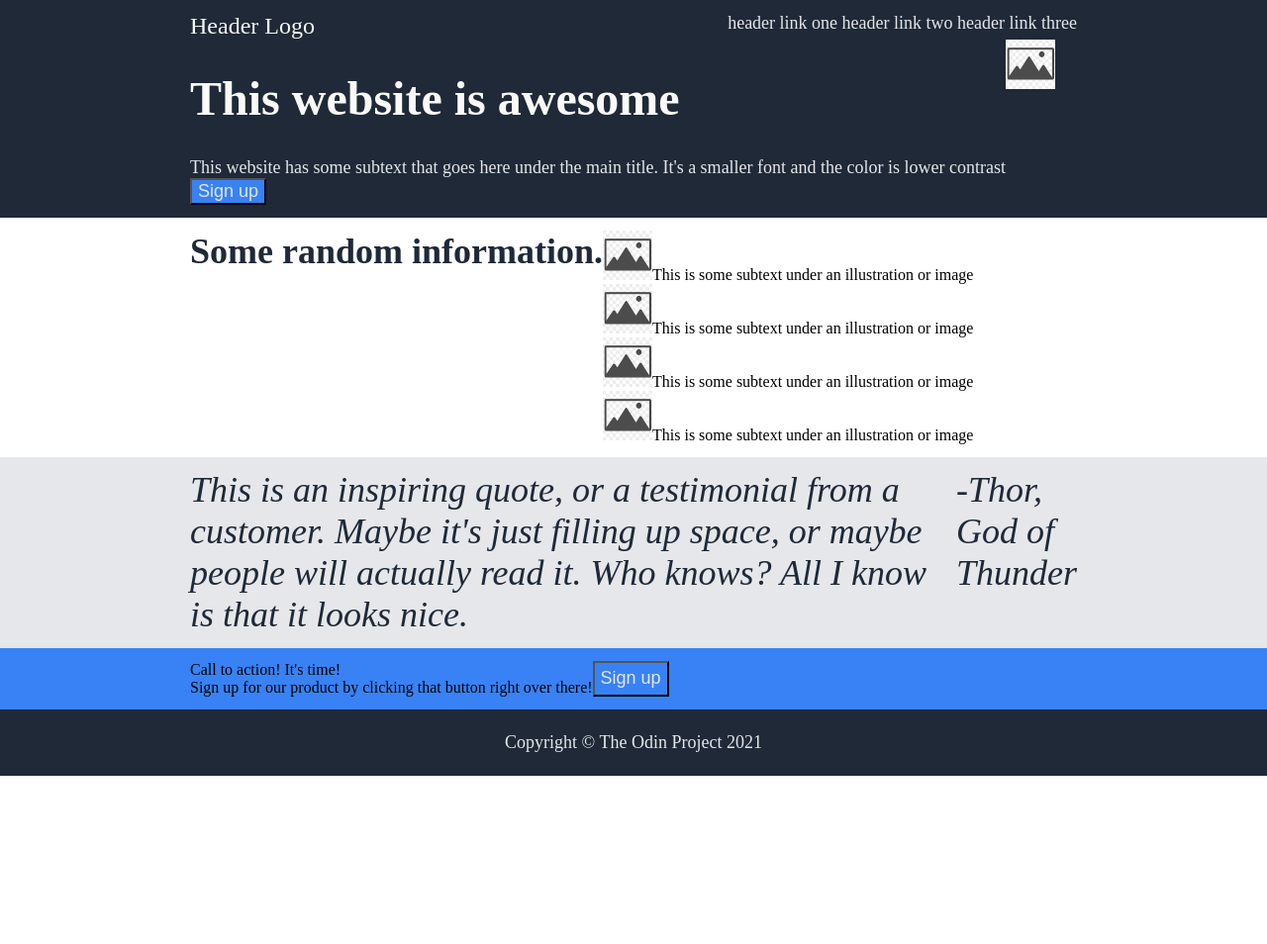
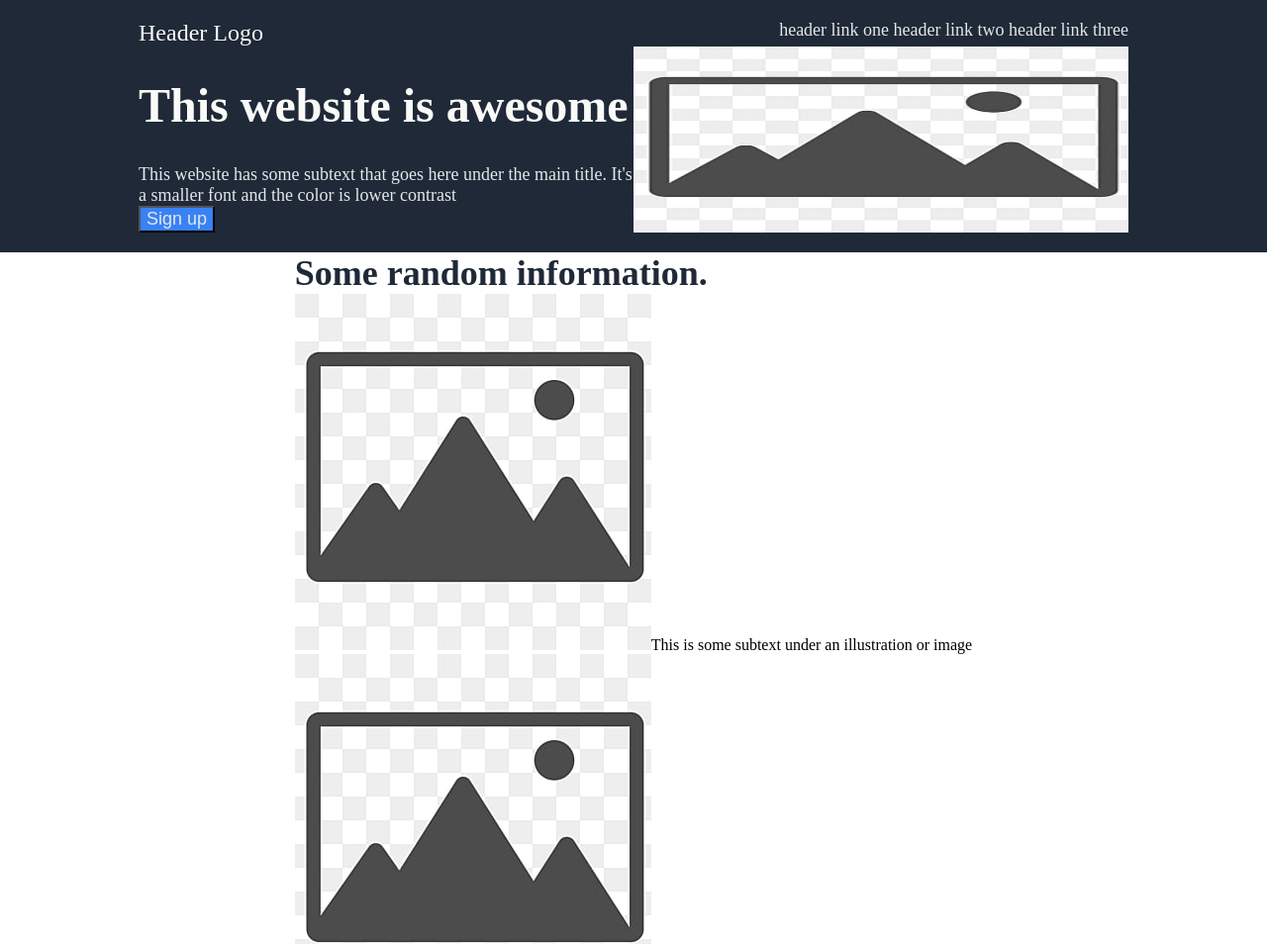
Before and after one commit to VessOne7/1-Landing-Page, a plain HTML site: page index.html in a window 1280 px wide. Shown: the top 954 px of the page at 99% size. Before the commit the page ends 800 px from the top, so only its background shows below. Drawn offline with Linux system fonts and the light colour scheme.

Commit message:
Still fighting

```diff
--- a/index.html
+++ b/index.html
@@ -8,6 +8,7 @@
 </head>
 <body>
     <div class="header">
+        <div class="wtf">
           <div class="top">
               <div class="logo">Header Logo</div>
               <div class="links">
@@ -17,12 +18,13 @@
               </div>
           </div>
           <div class="desc">
-            <div>
+              <div class="hero">
                   <h1 class="Hero">This website is awesome</h1>
                   <div class="Hero_sub">This website has some subtext that goes here under the main title. It's a smaller font and the color is lower contrast</div>
                   <button>Sign up</button>
               </div>
               <img src="Placeholder.png" alt="this is a placeholder for an image">
+          </div>
         </div>
     </div>
     <div class="information">
--- a/styles.css
+++ b/styles.css
@@ -1,22 +1,48 @@
+html{
+    height: 100vh;
+}
+
 body{
+    height: 100vh;
     display: flex;
     flex-direction: column;
+    align-items: center;
+    padding: 0;
     margin: 0;
-    padding: 0;
 }
 
 .header, .information, .quote, .signup, .footer{
-    padding: 1% 15%;
-    display:flex;
+    flex: 1;
+
 }
 
-.header{
+.wtf{
+    display: flex;
     flex-direction: column;
+    padding: 20px 100px;
 }
 
 .top{
     display: flex;
     justify-content: space-between;
+    width: 1000px;
+}
+
+.desc{
+    display: flex;
+    justify-content: stretch;
+    width: 1000px;
+}
+
+.hero{
+    width: 50%;
+}
+
+.desc > img{
+  max-width: 500px;
+  max-height: 188px;
+  width: 500px;
+  height: 188px;
 }
 
 .logo{
@@ -24,16 +50,7 @@ body{
     color: #F9FAF8;
 }
 
-.footer{
-    justify-content: center;
-    align-items: center;
-    min-height: 42px;
-}
 
-img{
-    max-width: 50px;
-    max-height: 50px;
-}
 
 button{
     background-color: #3882F6;
@@ -41,6 +58,10 @@ button{
 
 .header, .footer{
     background-color: #1F2937;
+    width: 100%;
+    display: flex;
+    justify-content: center;
+    align-items: center;
 }
 
 .Hero{
@@ -52,10 +73,6 @@ button{
 .Hero_sub, .links, button, .footer{
     font-size: 18px;
     color: #E5E7EB
-}
-
-.desc{
-    display: flex;
 }
 
 .signup{
```
Lines whose indentation alone changed are shown as unchanged.
